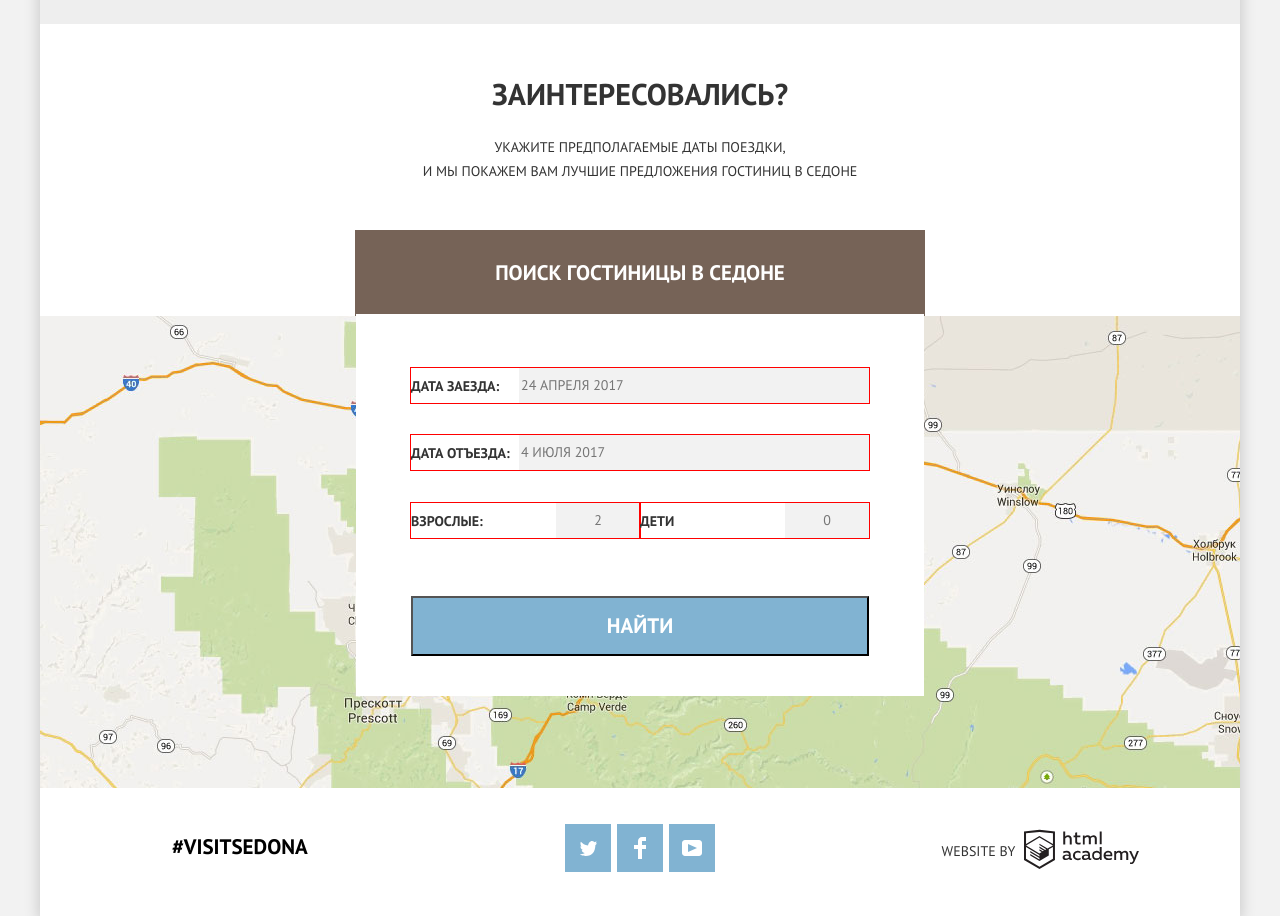
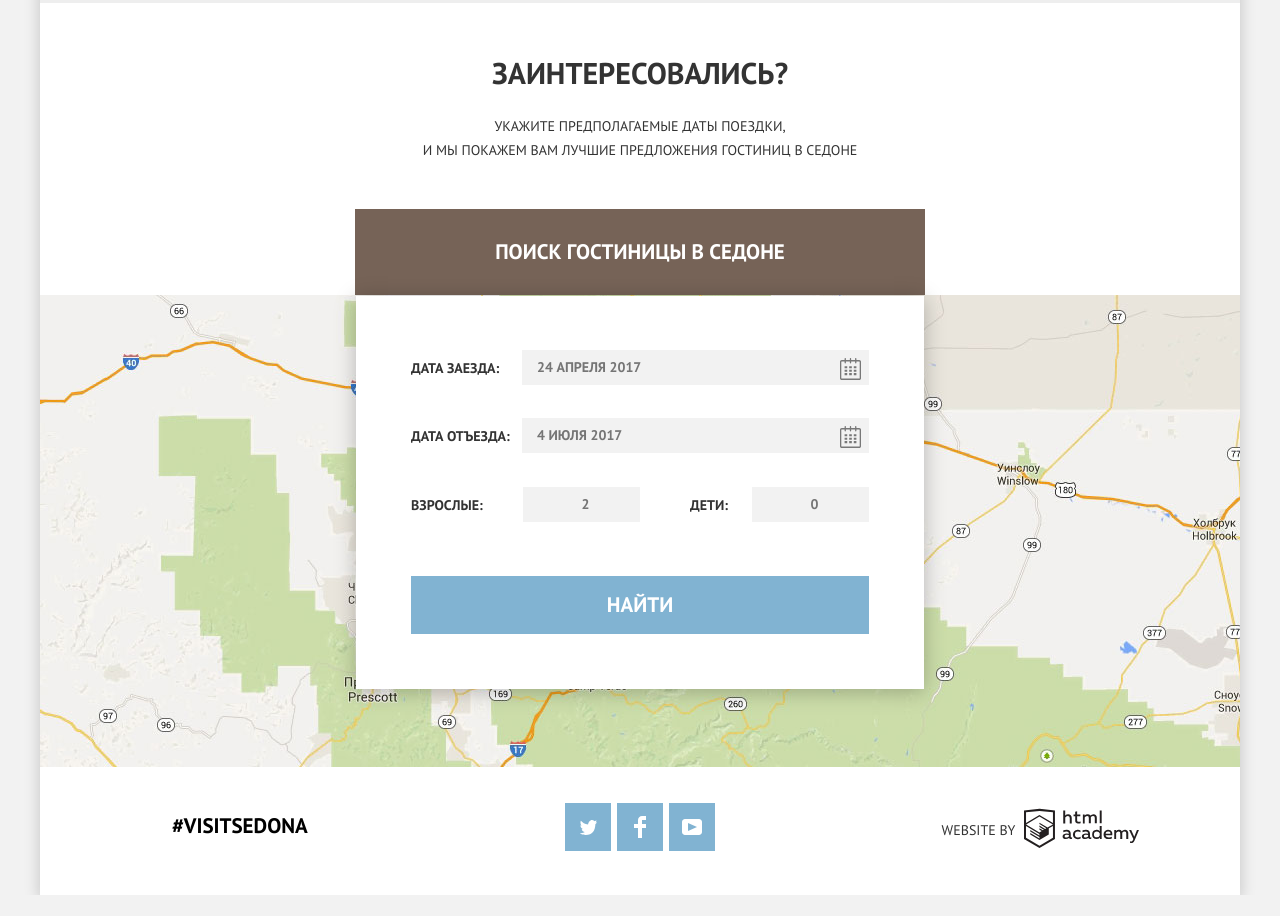
Before and after one commit to EugeneKat1009/176289-sedona, a plain HTML site: page index.html in a window 1280 px wide. Shown: the part 1874-2790 px from the top of the page. After the commit the page ends 2769 px from the top, so only its background shows below. Drawn offline with Linux system fonts and the light colour scheme.

Commit message:
все еще сетки

```diff
--- a/css/style.css
+++ b/css/style.css
@@ -40,7 +40,6 @@ input[type="radio"].visually-hidden {
   width: 1200px;
   margin: 0 auto;
   box-shadow: 0 5px 15px rgba(0, 0, 0, 0.2);
-
 }
 
 .main-header-logo {
@@ -244,7 +243,7 @@ input[type="radio"].visually-hidden {
 }
 
 .reasons-title {
-  width: 149.5px;
+  width: 151px;
   margin: 0 auto;
   padding-bottom: 10px;
 }
@@ -322,10 +321,11 @@ input[type="radio"].visually-hidden {
 .modal {
   position: absolute;
   left: 50%;
-  bottom: 220px;
+  bottom: 206px;
   transform: translateX(-50%);
   background-color: #fff;
   width: 568px;
+  box-shadow: 0 3px 20px rgba(0, 0, 0, 0.25);
 }
 
 .booking-form {
@@ -336,12 +336,25 @@ input[type="radio"].visually-hidden {
 }
 
 .booking-item {
+  position: relative;
   display: flex;
   justify-content: space-between;
   align-items: center;
   width: 100%;
-  outline: 1px solid red;
-  margin-bottom: 18px;
+  margin-bottom: 19px;
+}
+
+.booking-item:nth-child(1)::after,
+.booking-item:nth-child(2)::after {
+  content: "";
+  position: absolute;
+  width: 23px;
+  height: 23px;
+  top: 8px;
+  right: 6px;
+  opacity: 0.5;
+  background-image: url("../img/calendar.svg");
+  background-repeat: no-repeat;
 }
 
 .booking-item:nth-child(3),
@@ -351,13 +364,17 @@ input[type="radio"].visually-hidden {
 }
 
 .booking-item input {
+  display: block;
+  position: relative;
   font: inherit;
-  width: 346px;
+  width: 325px;
   text-transform: uppercase;
+  font-weight: 700;
   color: #000;
   background-color: #f2f2f2;
   border: 2px solid transparent;
-  padding: 5px 0;
+  padding: 5px;
+  padding-left: 13px;
 }
 
 .booking-item input:hover {
@@ -370,15 +387,19 @@ input[type="radio"].visually-hidden {
 }
 
 .booking-item label {
-  display: inline-block;
   font-weight: 700;
   line-height: 26px;
 }
 
+
 .booking-item input:nth-child(3),
 .booking-item input:nth-child(4) {
-  width: 80px;
+  width: 95px;
   text-align: center;
+}
+
+.booking-item:last-of-type label {
+  margin-left: 50px;
 }
 
 .visitors-btn {
@@ -401,13 +422,15 @@ input[type="radio"].visually-hidden {
   font-size: 21px;
   line-height: 26px;
   background-color: #81b3d2;
+  border: none;
 }
 
 .submit-btn {
   display: block;
-  margin-top: 40px;
+  margin-top: 35px;
+  margin-bottom: 15px;
   width: 100%;
-  padding: 15px 0;
+  padding: 16px 0;
 }
 
 .submit-btn:hover,
--- a/index.html
+++ b/index.html
@@ -139,15 +139,15 @@
       </p>
       <p class="booking-item">
         <label for="booking-adult">Взрослые:</label>
-        <button class="visually-hidden visitors-btn booking-plus-btn" type="button">+</button>
+        <button class="visually-hidden visitors-btn" type="button">+</button>
         <input type="text" id="booking-adult" name="adult" value="" placeholder="2">
-        <button class="visually-hidden visitors-btn booking-minus-btn" type="button">-</button>
+        <button class="visually-hidden visitors-btn" type="button">-</button>
       </p>
       <p class="booking-item">
-        <label for="booking-children">Дети</label>
-        <button class="visually-hidden visitors-btn booking-plus-btn" type="button">+</button>
+        <label for="booking-children">Дети:</label>
+        <button class="visually-hidden visitors-btn" type="button">+</button>
         <input type="text" id="booking-children" name="children" value="" placeholder="0">
-        <button class="visually-hidden visitors-btn booking-minus-btn" type="button">-</button>
+        <button class="visually-hidden visitors-btn" type="button">-</button>
       </p>
       <button class="btn submit-btn" type="submit" value="Найти">Найти</button>
     </form>
```
